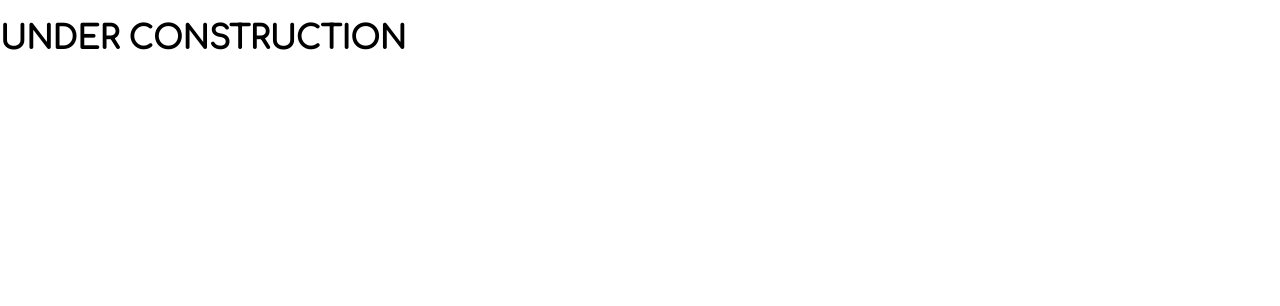
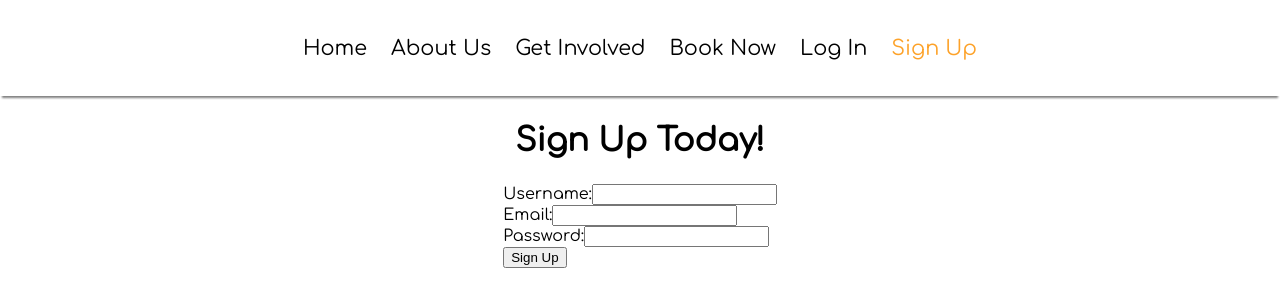
Before and after one commit to benjamin-peng/studentswhosit-unified, a React (Create React App) app in the folder sws-frontend/: page /signup in a window 1280 px wide. Shown: the top 306 px of the page. Built offline with nearby package versions, Linux system fonts and the light colour scheme.

Commit message:
added login and signup pages

```diff
--- a/sws-frontend/src/Features/Main/GetInvolved.tsx
+++ b/sws-frontend/src/Features/Main/GetInvolved.tsx
@@ -9,14 +9,6 @@ const Header = styled.h1`
 
 const SubHeader = styled.h2`
   font-size: 2em;
-`;
-
-const ImageContainer = styled.div`
-  display: flex;
-  justify-content: space-between;
-  margin: 20px;
-  background-color: #dceefb;
-  border-radius: 10px;
 `;
 
 const Description = styled.p`
--- /dev/null
+++ b/sws-frontend/src/Features/Main/Login.tsx
@@ -0,0 +1,60 @@
+import styled from "styled-components";
+import useForm from './useForm';
+import { FlexColumnCenter } from "../../Components/Container/FlexColumnCenter";
+import { FlexRowCenter } from "../../Components/Container/FlexRowCenter";
+import { Navbar } from "../../Components/Navbar/Navbar";
+
+const Header = styled.h1`
+  font-size: 4em;
+`;
+
+const SubHeader = styled.h2`
+  font-size: 2em;
+`;
+
+const View: React.FC = () => {
+    const initialFormValues = {
+        username: '',
+        email: '',
+        password: ''
+    };
+
+    const [formData, handleChange, resetForm] = useForm(initialFormValues);
+
+    const handleSubmit = (event: React.FormEvent<HTMLFormElement>) => {
+        event.preventDefault();
+        console.log(formData);
+        resetForm();
+    }
+
+  return (
+    <>
+      <Navbar currentPage={"signup"} />
+      <FlexColumnCenter>
+
+        <FlexRowCenter>
+            <SubHeader>Welcome Back!</SubHeader>
+        </FlexRowCenter>
+        <FlexColumnCenter>
+            <form onSubmit={handleSubmit}>
+                <div>
+                    <label>Username:</label>
+                    <input type="text" name="username" value={formData.username} onChange={handleChange} required />
+                </div>
+                <div>
+                    <label>Email:</label>
+                    <input type="email" name="email" value={formData.email} onChange={handleChange} required />
+                </div>
+                <div>
+                    <label>Password:</label>
+                    <input type="password" name="password" value={formData.password} onChange={handleChange} required />
+                </div>
+                <button type="submit">Login</button>
+            </form>
+        </FlexColumnCenter>
+    </FlexColumnCenter>
+    </>
+  );
+};
+
+export { View };
--- /dev/null
+++ b/sws-frontend/src/Features/Main/SignUp.tsx
@@ -0,0 +1,59 @@
+import styled from "styled-components";
+import useForm from './useForm';
+import { FlexColumnCenter } from "../../Components/Container/FlexColumnCenter";
+import { FlexRowCenter } from "../../Components/Container/FlexRowCenter";
+import { Navbar } from "../../Components/Navbar/Navbar";
+
+const Header = styled.h1`
+  font-size: 4em;
+`;
+
+const SubHeader = styled.h2`
+  font-size: 2em;
+`;
+
+const View: React.FC = () => {
+    const initialFormValues = {
+        username: '',
+        email: '',
+        password: ''
+    };
+
+    const [formData, handleChange, resetForm] = useForm(initialFormValues);
+
+    const handleSubmit = (event: React.FormEvent<HTMLFormElement>) => {
+        event.preventDefault();
+        console.log(formData);
+        resetForm();
+    }
+
+  return (
+    <>
+      <Navbar currentPage={"signup"} />
+      <FlexColumnCenter>
+        <FlexRowCenter>
+            <SubHeader>Sign Up Today!</SubHeader>
+        </FlexRowCenter>
+        <FlexColumnCenter>
+            <form onSubmit={handleSubmit}>
+                <div>
+                    <label>Username:</label>
+                    <input type="text" name="username" value={formData.username} onChange={handleChange} required />
+                </div>
+                <div>
+                    <label>Email:</label>
+                    <input type="email" name="email" value={formData.email} onChange={handleChange} required />
+                </div>
+                <div>
+                    <label>Password:</label>
+                    <input type="password" name="password" value={formData.password} onChange={handleChange} required />
+                </div>
+                <button type="submit">Sign Up</button>
+            </form>
+        </FlexColumnCenter>
+      </FlexColumnCenter>
+    </>
+  );
+};
+
+export { View };
--- /dev/null
+++ b/sws-frontend/src/Features/Main/useForm.ts
@@ -0,0 +1,33 @@
+import { useState } from 'react';
+
+interface FormValues {
+    username: string;
+    email: string;
+    password: string;
+}
+
+type UseFormReturn = [
+    FormValues,
+    (event: React.ChangeEvent<HTMLInputElement>) => void,
+    () => void
+];
+
+const useForm = (initialValues: FormValues): UseFormReturn => {
+    const [values, setValues] = useState<FormValues>(initialValues);
+
+    const handleChange = (event: React.ChangeEvent<HTMLInputElement>) => {
+        const { name, value } = event.target;
+        setValues(prevValues => ({
+            ...prevValues,
+            [name]: value
+        }));
+    }
+
+    const resetForm = () => {
+        setValues(initialValues);
+    }
+
+    return [values, handleChange, resetForm];
+};
+
+export default useForm;
--- a/sws-frontend/src/Routes/AppRouter.tsx
+++ b/sws-frontend/src/Routes/AppRouter.tsx
@@ -2,6 +2,8 @@ import { BrowserRouter as Router, Routes, Route } from "react-router-dom";
 import { View as MainView } from "../Features/Main/View";
 import { View as AboutView } from "../Features/Main/AboutUs";
 import { View as GetInvolvedView } from "../Features/Main/GetInvolved";
+import { View as SignUpView } from "../Features/Main/SignUp";
+import { View as LoginView } from "../Features/Main/Login";
 import { Placeholder } from "../Components/Container/Placeholder";
 
 const AppRouter = () => {
@@ -9,8 +11,8 @@ const AppRouter = () => {
     <Router>
       <Routes>
         <Route element={<MainView />} path="/" />
-        <Route element={<Placeholder />} path="/signup" />
-        <Route element={<Placeholder />} path="/login" />
+        <Route element={<SignUpView />} path="/signup" />
+        <Route element={<LoginView />} path="/login" />
         <Route element={<AboutView />} path="/about" />
         <Route element={<Placeholder />} path="/book" />
         <Route element={<GetInvolvedView />} path="/getinvolved" />
```
